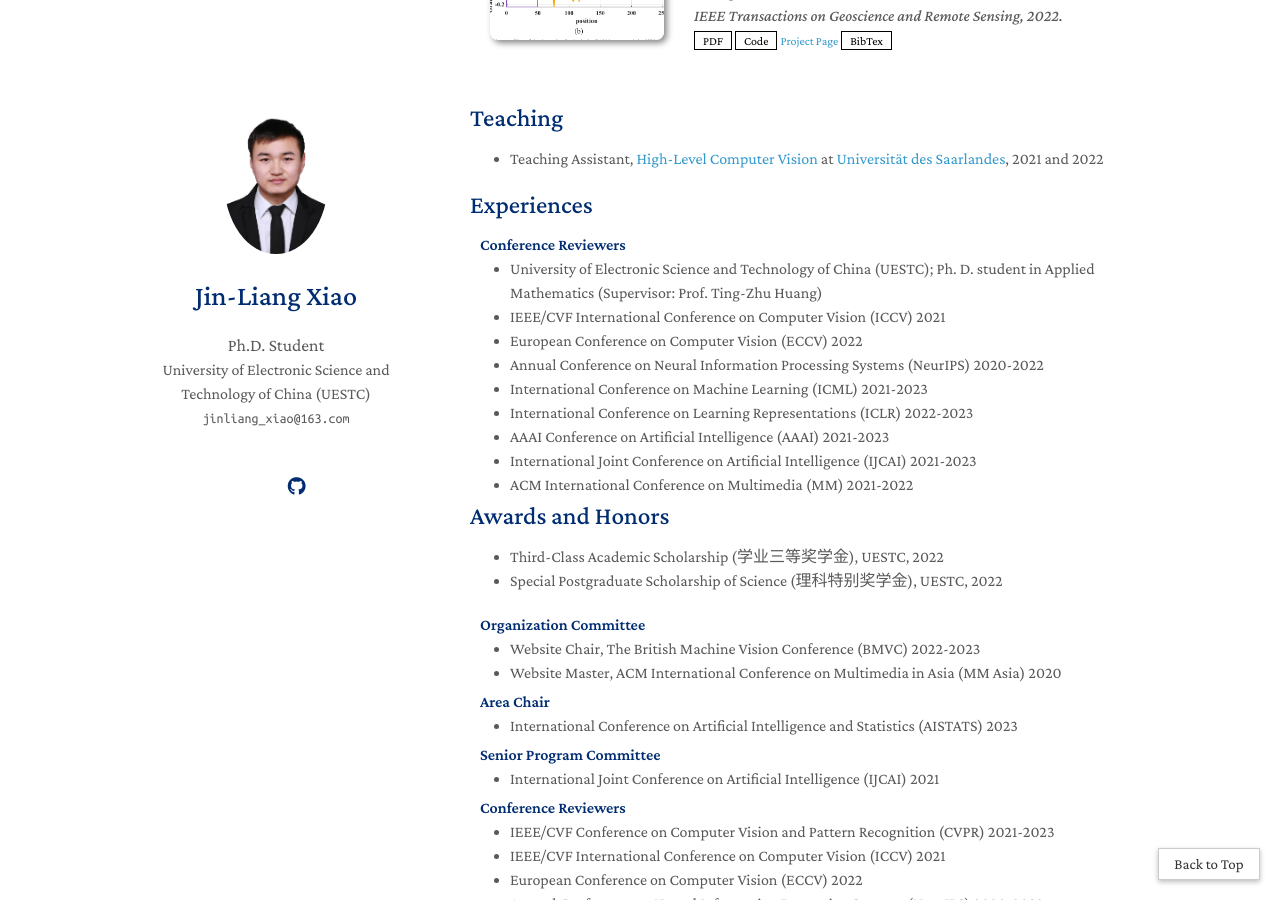
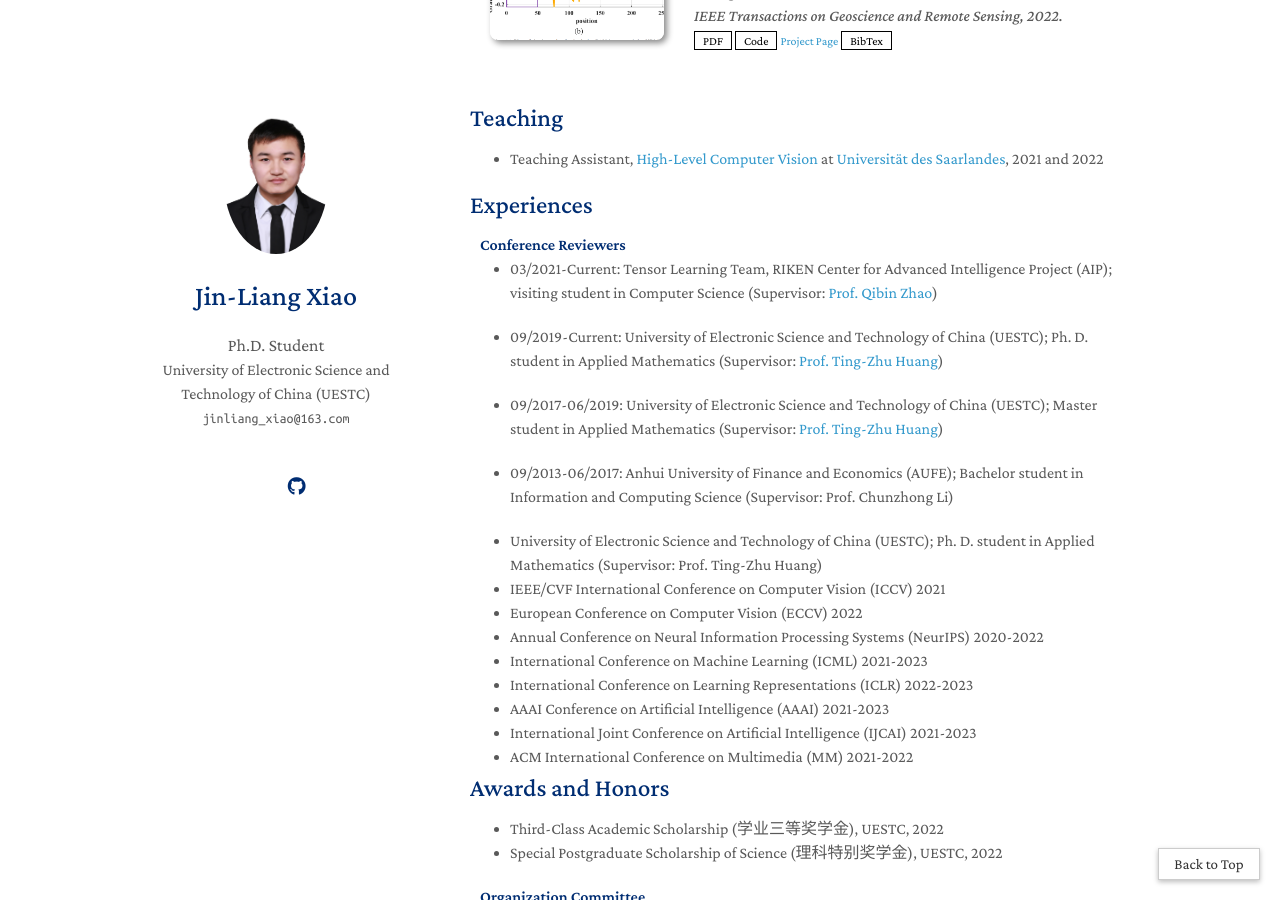
Before and after one commit to Jin-liangXiao/Jin-liangXiao.github.io, a Jekyll site: the page built from index.md, in a window 1280 px wide and 900 px high, scrolled down 540 px. Built offline with Jekyll 4.4.1, drawn with Linux system fonts in a browser that asks for light colours; nearby versions of some CDN libraries; a style sheet for code colours, icons or effects is not loaded; our own code applies the rules of GitHub Pages for plain Markdown files.

Commit message:
Update services.md

```diff
--- a/_includes/services.md
+++ b/_includes/services.md
@@ -1,6 +1,22 @@
 ## Experiences
 
 <h4 style="margin:0 10px 0;">Conference Reviewers</h4>
+
+
+<ul style="margin:0 0 5px;">
+  <li>
+    <p>03/2021-Current: Tensor Learning Team, RIKEN Center for Advanced Intelligence Project (AIP); visiting student in Computer Science (Supervisor: <a href="https://qibinzhao.github.io">Prof. Qibin Zhao</a>)</p>
+  </li>
+  <li>
+    <p>09/2019-Current: University of Electronic Science and Technology of China (UESTC); Ph. D. student in Applied Mathematics (Supervisor: <a href="http://www.math.uestc.edu.cn/info/1081/2041.htm">Prof. Ting-Zhu Huang</a>)</p>
+  </li>
+  <li>
+    <p>09/2017-06/2019: University of Electronic Science and Technology of China (UESTC); Master student in Applied Mathematics (Supervisor: <a href="http://www.math.uestc.edu.cn/info/1081/2041.htm">Prof. Ting-Zhu Huang</a>)</p>
+  </li>
+  <li>
+    <p>09/2013-06/2017: Anhui University of Finance and Economics (AUFE); Bachelor student in Information and Computing Science (Supervisor: Prof. Chunzhong Li)</p>
+  </li>
+</ul>
 
 <ul style="margin:0 0 5px;">
   <li> University of Electronic Science and Technology of China (UESTC); Ph. D. student in Applied Mathematics (Supervisor: <a href="http://cvpr2023.thecvf.com/"><autocolor> Prof. Ting-Zhu Huang)</autocolor></a></li>
```
